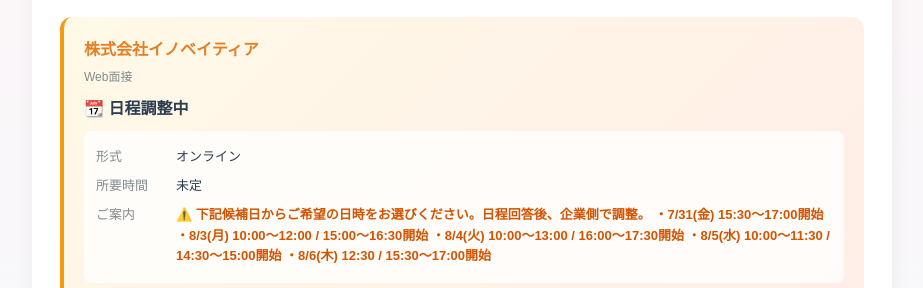
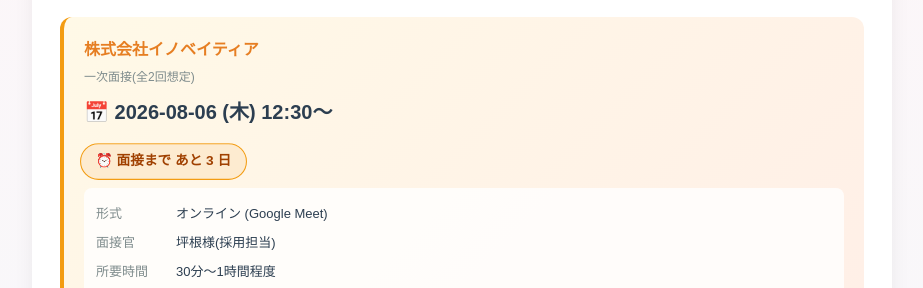
Before and after one commit to ryupro202211-ops/ryupro, a website: page PJ/career/野田様_マイページ.html in a window 1280 px wide. Shown: the part 492-780 px from the top of the page, without its empty margins (178-1101 px from the left). Drawn offline with Linux system fonts and the light colour scheme.

Commit message:
イノベイティア一次面接確定(08/06 木 12:30〜 Google Meet・全2回想定・坪根様)

```diff
--- a/PJ/career/野田様_マイページ.html
+++ b/PJ/career/野田様_マイページ.html
@@ -934,19 +934,23 @@ const DATA = {
         '首都圏1都3県で通勤エリア広い',
       ],
       url: 'https://circus-job.com/selections/4491588/job?jobDetailPublicToken=3f6f2837-3ec5-4da1-9be9-f3f179add459',
-      status: 'arrangingInterview',
+      status: 'interviewScheduled',
       isNew: true,
       interview: {
-        round: 'Web面接',
-        format: 'オンライン',
-        date: null,
-        duration: '未定',
-        note: '⚠️ 下記候補日からご希望の日時をお選びください。日程回答後、企業側で調整。\n・7/31(金) 15:30〜17:00開始\n・8/3(月) 10:00〜12:00 / 15:00〜16:30開始\n・8/4(火) 10:00〜13:00 / 16:00〜17:30開始\n・8/5(水) 10:00〜11:30 / 14:30〜15:00開始\n・8/6(木) 12:30 / 15:30〜17:00開始',
+        round: '一次面接(全2回想定)',
+        format: 'オンライン (Google Meet)',
+        date: '2026-08-06 (木)',
+        time: '12:30〜',
+        duration: '30分〜1時間程度',
+        meetingUrl: 'https://meet.google.com/gyk-ctuc-fyt',
+        interviewer: '坪根様(採用担当)',
+        note: '⏰ 開始5分前までに招待コードから参加。面接内容:①ご経験されてきた業務について ②業務上のご希望条件について ③会社説明・業務内容・福利厚生の説明。選考は全2回を想定。',
       },
       timeline: [
         { date: '2026-07-15', event: '案件をご提案しました(3条件全明示・年休128日は最強クラス)' },
         { date: '2026-07-25', event: '応募済み・書類選考開始(結果待ち)' },
         { date: '2026-07-28', event: '🎉 書類選考通過!Web面接のご案内を受領(候補日:7/31・8/3・8/4・8/5・8/6)' },
+        { date: '2026-07-28', event: '⭐ 一次面接日程確定:2026-08-06(木) 12:30〜 (Google Meet・30分〜1時間・坪根様/採用担当)' },
       ],
     },
     {
```
